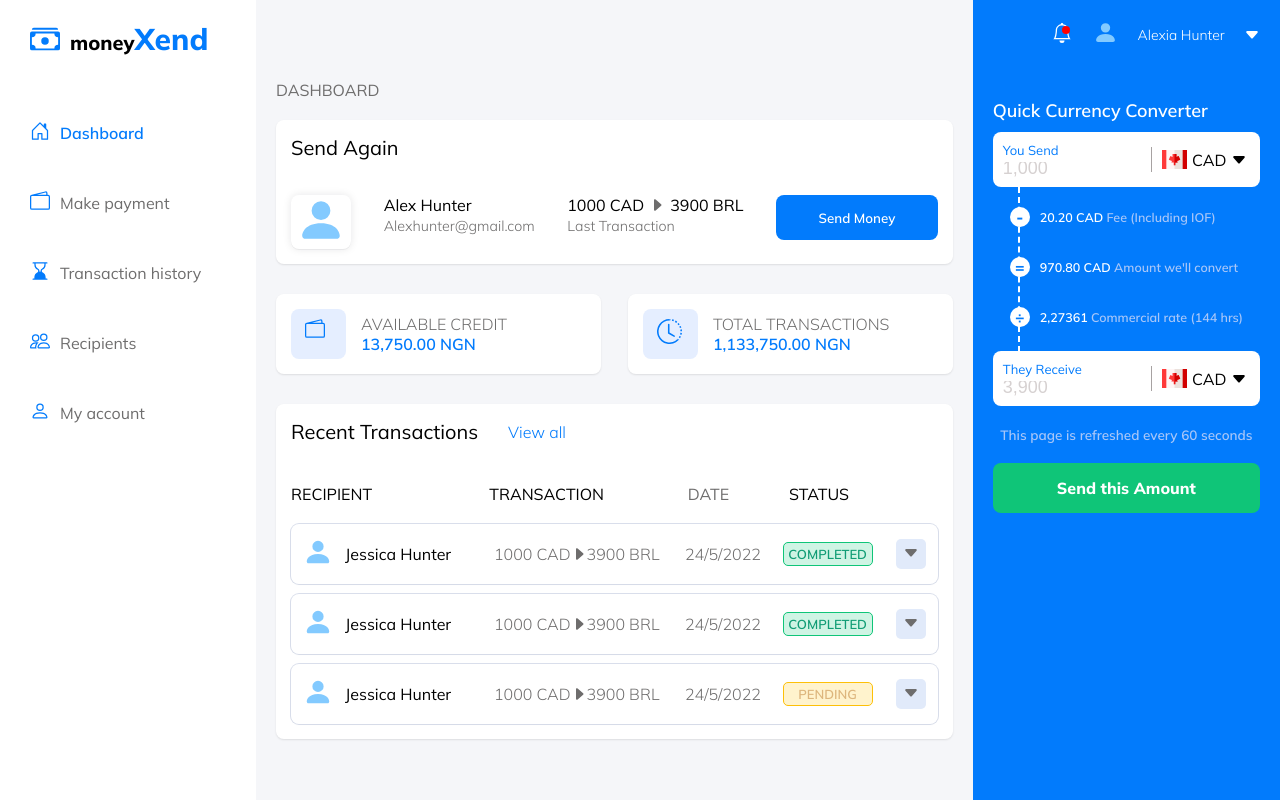
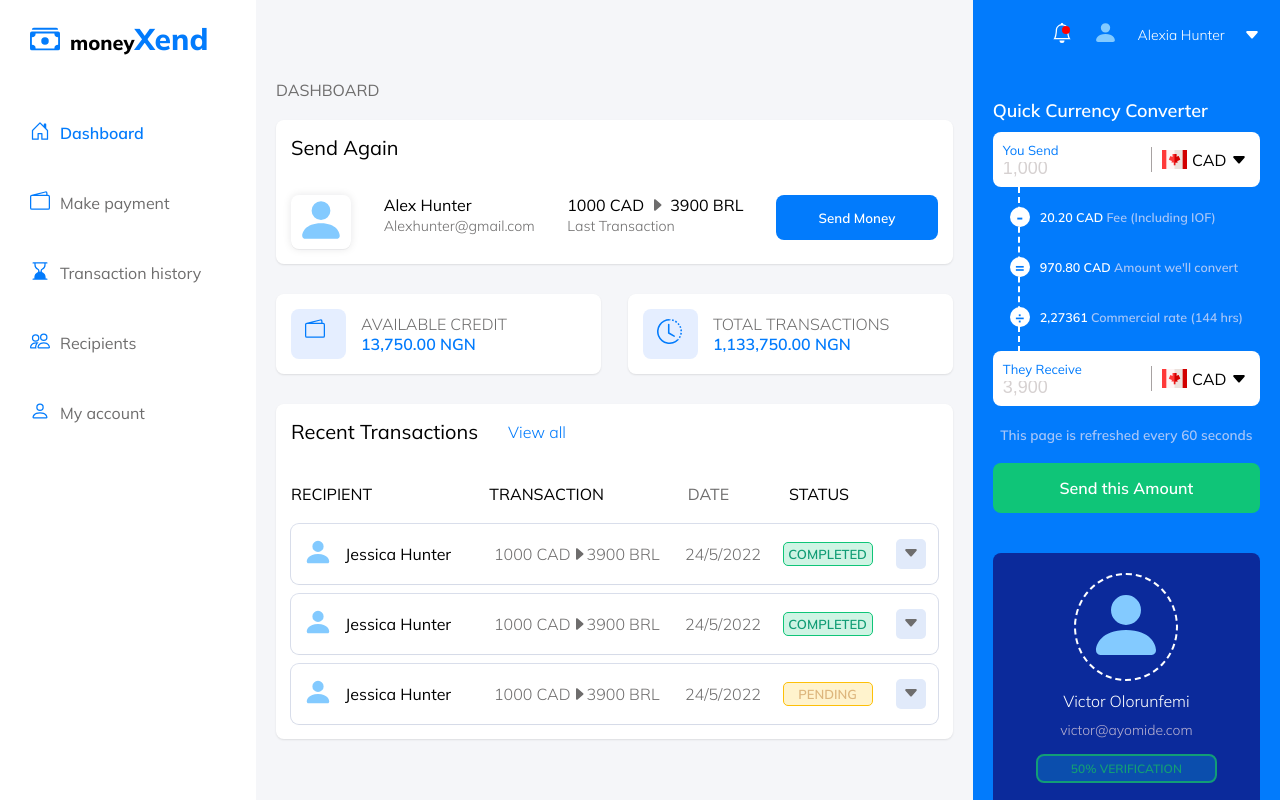
Before and after one commit to clefayomide/moneyXend, a React (Create React App) app: page / in a window 1280 px wide. Built offline with nearby package versions, Linux system fonts and the light colour scheme.

Commit message:
currency-converter-ui

```diff
--- a/src/components/currency-converter/CurrencyConverter.jsx
+++ b/src/components/currency-converter/CurrencyConverter.jsx
@@ -3,6 +3,7 @@
 import Notification from '../notification/Notification'
 import Converter from './converter-form/Converter'
 import Breakdown from '../breakdown/Breakdown'
+import Profile from '../profile-pic/Profile'
 
 const CurrencyConverter = () => {
     // const [loading, setLoading] = useState(true)
@@ -18,6 +19,15 @@
                 <Converter text="They Receive" placeholder="3,900"/>
                 <div className='currency-page-refresh'>This page is refreshed every 60 seconds</div>
                 <button className='currency-send-amount'>Send this Amount</button>
+                <div className='currency-converter-profile-card-container'>
+                    <div className='currency-converter-profile-image-container'>
+                        <Profile width="80px" height="80px"/>
+                    </div>
+                    <div className='currency-converter-profile-name'>Victor Olorunfemi</div>
+                    <div className="currency-converter-profile-email">victor@ayomide.com</div>
+                    <div className="currency-converter-profile-completion-status">50%  VERIFICATION</div>
+                    <button className='currency-converter-profile-completion-button'>Complete Your Profile</button>
+                </div>
             </div>
         </div>
     )
--- a/src/components/currency-converter/converter-form/Converter.jsx
+++ b/src/components/currency-converter/converter-form/Converter.jsx
@@ -4,7 +4,6 @@
 import canada from '../../../assets/canada-flag.svg'
 import brazil from '../../../assets/brazil-flag.svg'
 import CurrencySelect from '../currency-select/CurrencySelect'
-
 
 const Converter = ({ text, placeholder }) => {
     const [sendAmount, setSendAmount] = useState("")
--- a/src/components/currency-converter/currencyConverter.css
+++ b/src/components/currency-converter/currencyConverter.css
@@ -24,10 +24,69 @@
     outline: none;
     margin-top: 20px;
     border-radius: 8px;
-    font-weight: 800;
+    font-weight: 600;
     font-size: 16px;
     color: white;
     font-family: 'Mulish', sans-serif;
     background: var(--lightGreen);
     cursor: pointer;
 }
+
+.currency-converter-profile-card-container {
+    height: 330px;
+    background-color: var(--veryDarkBlue);
+    margin-top: 40px;
+    border-radius: 8px;
+    padding: 20px;
+}
+
+.currency-converter-profile-image-container {
+    height: fit-content;
+    width: fit-content;
+    padding: 10px;
+    border-radius: 50%;
+    border: 2px dashed white;
+    margin: auto;
+}
+
+.currency-converter-profile-name {
+    margin-top: 10px;
+    font-weight: 300;
+    color: white;
+    text-align: center;
+}
+
+.currency-converter-profile-email {
+    margin-top: 10px;
+    font-size: 14px;
+    text-align: center;
+    font-weight: lighter;
+    color: var(--lightGrey);
+}
+
+.currency-converter-profile-completion-status {
+    margin: auto;
+    margin-top: 15px;
+    border: 2px solid var(--darkGreen);
+    color: var(--darkGreen);
+    width: 80%;
+    text-align: center;
+    border-radius: 8px;
+    padding: 5px 10px 5px 10px;
+    font-size: 12px;
+    font-weight: 600;
+    background-color: var(--veryLightGreen);
+}
+
+.currency-converter-profile-completion-button {
+    margin-top: 20px;
+    width: 100%;
+    height: 50px;
+    background-color: var(--darkerBlue);
+    color: white;
+    font-weight: 600;
+    border: none;
+    outline: none;
+    border-radius: 8px;
+    cursor: pointer;
+}
--- a/src/components/side-nav/sideNav.css
+++ b/src/components/side-nav/sideNav.css
@@ -1,9 +1,14 @@
 :root {
     --blue : rgb(2,123,252);
+    --darkerBlue: rgb(5, 27, 107);
+    --darkBlue: rgb(10,48,186);
+    --veryDarkBlue: rgb(11,42,155);
     --veryLightBlue: rgb(168,198,248);
     --grey : rgb(110, 109, 109);
+    --lightGrey: rgb(183, 177, 209);
     --lightSkyBlue: rgb(229,238,255);
     --lightGreen: rgb(15,197,120);
+    --veryLightGreen: rgb(11,78,173);
     --darkGreen: rgb(18,157,118);
     --lighterGreen: rgb(207,244,228);
     --lightOrange: rgb(253,192,8);
```
